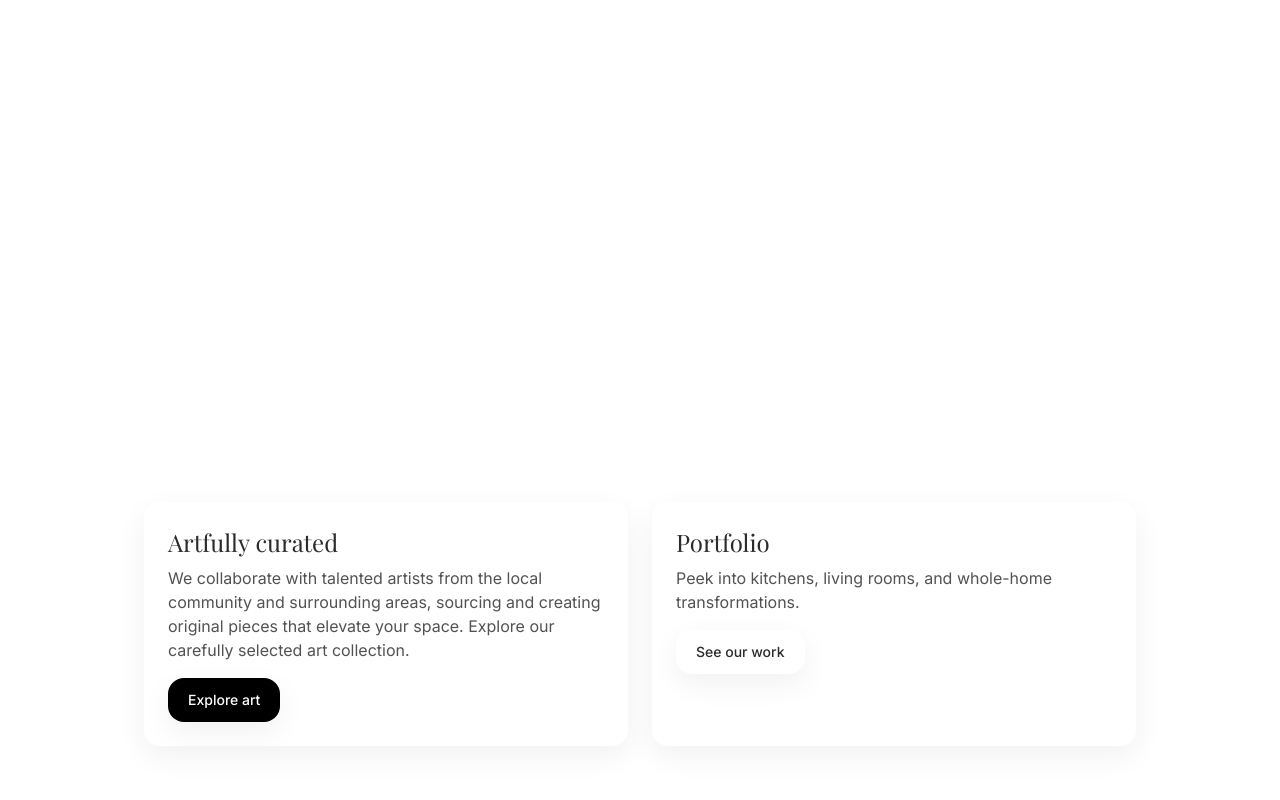
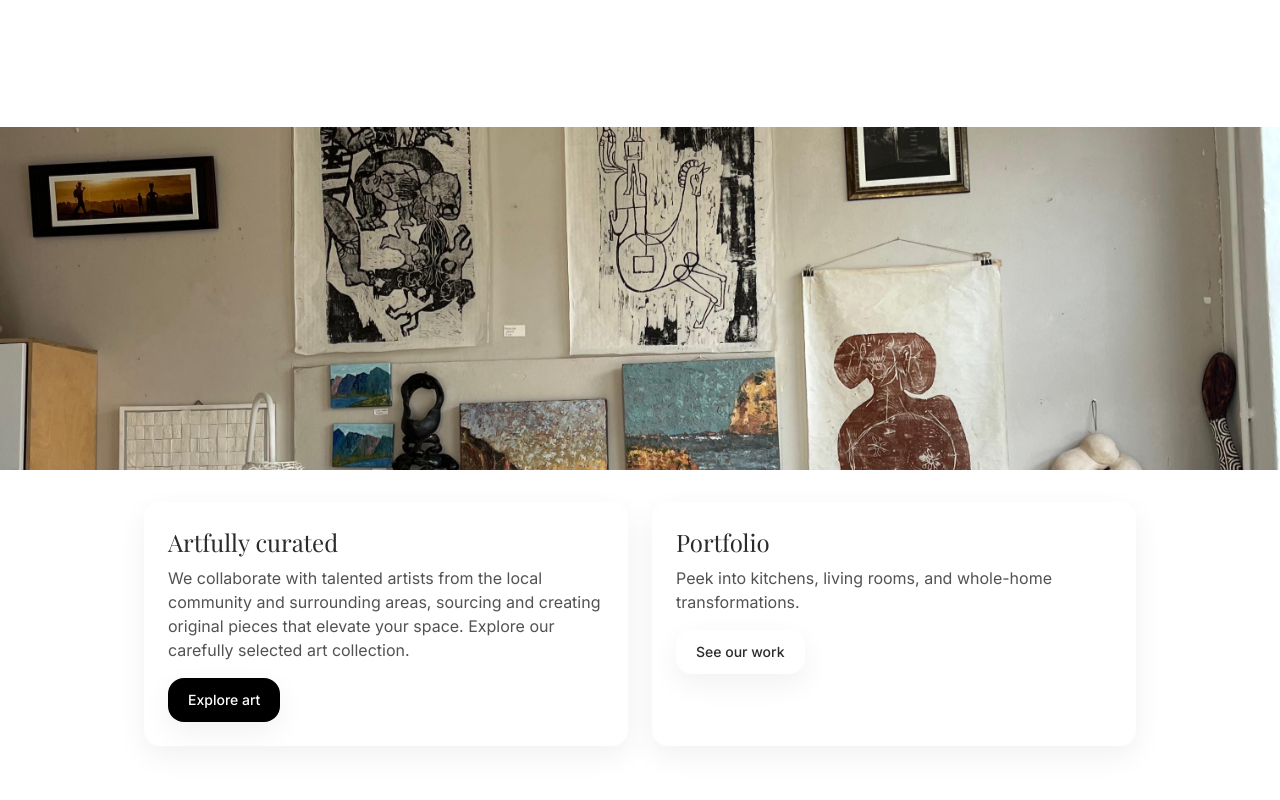
Before and after one commit to eliegamala/Louise-Decor-Design-1, a Next.js app: page / in a window 1280 px wide. Shown: the part 1080-1880 px from the top of the page. Built offline with nearby package versions, Linux system fonts and the light colour scheme; a web font is replaced by a local one.

Commit message:
Update Parallax.tsx

```diff
--- a/components/Parallax.tsx
+++ b/components/Parallax.tsx
@@ -2,7 +2,7 @@
 
 import React from 'react'
 
-function useParallax(speed = 0.3) {
+function useParallax(speed = 0.15) {
   const ref = React.useRef<HTMLDivElement | null>(null)
   const [offset, setOffset] = React.useState(0)
 
@@ -11,15 +11,10 @@ function useParallax(speed = 0.3) {
       if (!ref.current) return
 
       const rect = ref.current.getBoundingClientRect()
-      const windowHeight = window.innerHeight
 
-      // Distance of element's center from the center of the viewport
-      const elementCenter = rect.top + rect.height / 2
-      const screenCenter = windowHeight / 2
-      const distanceFromCenter = elementCenter - screenCenter
-
-      // Negative so background moves opposite to scroll for parallax feel
-      setOffset(-distanceFromCenter * speed)
+      // Simple, natural parallax: move relative to distance from top
+      // Small speed so it feels subtle & not "closing"
+      setOffset(rect.top * speed)
     }
 
     handleScroll() // run once on mount
@@ -43,7 +38,7 @@ export default function Parallax({
   image: string
   children?: React.ReactNode
 }) {
-  const { ref, offset } = useParallax(0.80) // tweak speed to taste
+  const { ref, offset } = useParallax(0.15) // tweak between 0.1–0.25 if needed
 
   return (
     <section className="section relative overflow-hidden">
```
